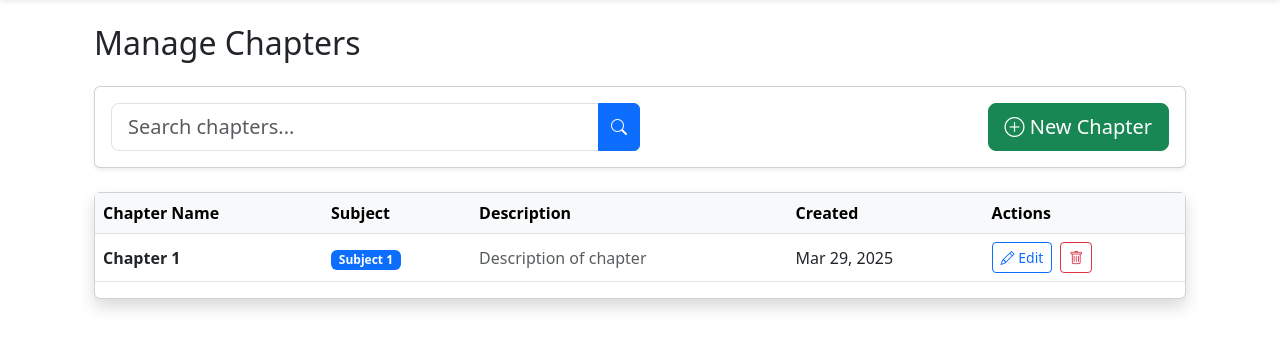
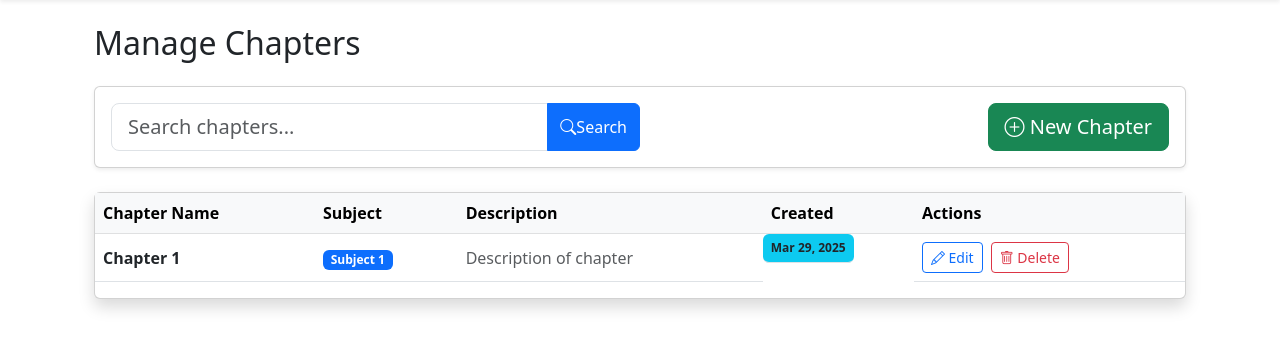
Before and after one commit to coderpranesh/Quiz_Master_23f2004247, a Flask app: page /admin/chapters in a window 1280 px wide. Shown: the part 72-421 px from the top of the page. Run offline with Flask 3, Linux system fonts and the light colour scheme; a user stored in the database is signed in; data comes from the database, SQL or seed files in the repository; both versions use the stored data as it was after the commit; some libraries are stand-ins or nearby versions.

Commit message:
Search Functionality added

```diff
--- a/app.py
+++ b/app.py
@@ -43,7 +43,7 @@ def create_admin():
         db.create_all()
         if not User.query.filter_by(is_admin=True).first():
             admin = User(
-                username='admin@quizmaster.com',
+                username='admin@gmail.com',
                 full_name='Admin User',
                 is_admin=True
             )
--- a/templates/admin/dashboard.html
+++ b/templates/admin/dashboard.html
@@ -21,7 +21,7 @@
             </form>
             {% if search_query %}
             <div class="mt-2">
-                <a href="{{ url_for('admin_dashboard') }}" class="text-muted">
+                <a href="{{ url_for('manage_subjects') }}" class="text-muted">
                     Clear search results
                 </a>
             </div>
--- a/templates/admin/manage_chapters.html
+++ b/templates/admin/manage_chapters.html
@@ -10,6 +10,7 @@
         <div class="card-body">
             <div class="d-flex justify-content-between align-items-center">
                 <form method="GET" class="w-50 me-3">
+
                     <div class="input-group">
                         <input type="text"
                                class="form-control form-control-lg"
@@ -17,10 +18,17 @@
                                placeholder="Search chapters..."
                                value="{{ search_query }}">
                         <button class="btn btn-primary" type="submit" title="Search">
-                            <i class="bi bi-search"></i>
+                            <i class="bi bi-search"></i>Search
                         </button>
                     </div>
                 </form>
+                {% if search_query %}
+                <div class="mt-2">
+                    <a href="{{ url_for('manage_chapters') }}" class="text-muted">
+                        Clear search results
+                    </a>
+                </div>
+            {% endif %}
                 <button class="btn btn-success btn-lg"
                         data-bs-toggle="modal"
                         data-bs-target="#newChapterModal">
@@ -56,7 +64,7 @@
                             <td class="text-muted truncated-text">
                                 {{ chapter.description|truncate(80) }}
                             </td>
-                            <td class="text-nowrap">
+                            <td class="badge bg-info">
                                 {{ chapter.created_at|datetimeformat('%b %d, %Y') }}
                             </td>
                             <td class="text-nowrap">
@@ -73,7 +81,7 @@
                                                 class="btn btn-sm btn-outline-danger"
                                                 title="Delete Chapter"
                                                 onclick="return confirm('Delete this chapter and all related quizzes?')">
-                                            <i class="bi bi-trash"></i>
+                                            <i class="bi bi-trash"></i> Delete
                                         </button>
                                     </form>
                                 </div>
```
Also changed, not shown: templates/admin/manage_questions.html (+0 -16 lines), templates/admin/manage_quizzes.html (+24 -0 lines), templates/admin/manage_subjects.html (+6 -6 lines), instance/quiz.db.
